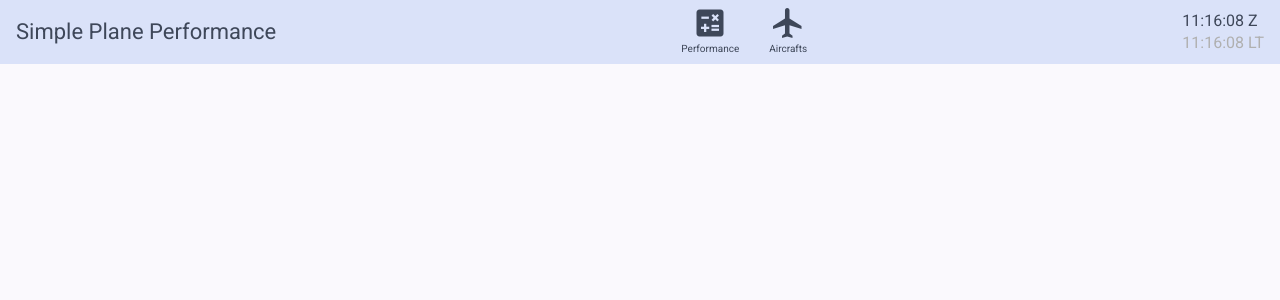
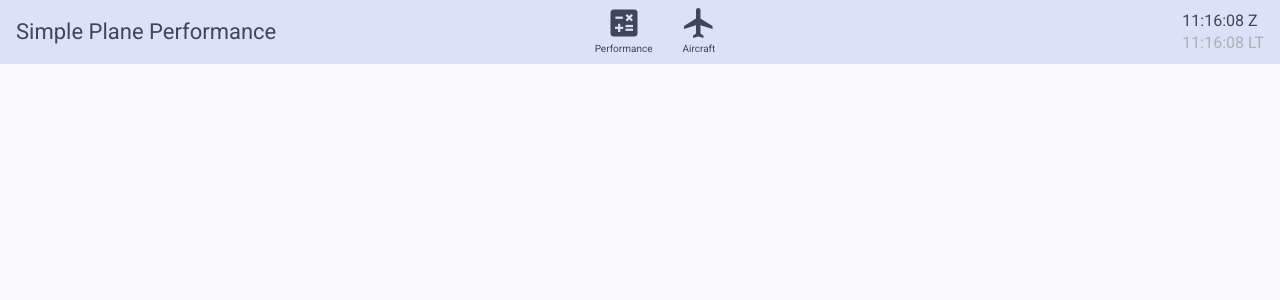
Before and after one commit to Okan1701/SimplePlanePerformance, an Angular app in the folder src/SimplePlanePerformance.Client/: page / in a window 1280 px wide. Shown: the top 300 px of the page. Built offline with nearby package versions, Linux system fonts and the light colour scheme.

Commit message:
Centers navigation buttons on navbar

```diff
--- a/src/SimplePlanePerformance.Client/src/app/app.component.html
+++ b/src/SimplePlanePerformance.Client/src/app/app.component.html
@@ -1,20 +1,4 @@
-<mat-toolbar color="primary" class="mat-toolbar">
-	<span>Simple Plane Performance</span>
-	<div class="toolbar">
-		<div class="toolbar-button" routerLink="/calculate" routerLinkActive="toolbar-button-active">
-			<mat-icon>calculate</mat-icon>
-			<span>Performance</span>
-		</div>
-		<div class="toolbar-button" routerLink="/aircraft" routerLinkActive="toolbar-button-active">
-			<mat-icon>flight</mat-icon>
-			<span>Aircrafts</span>
-		</div>
-	</div>
-	<div class="time">
-		<span>{{ zuluTimeString }}</span>
-		<span>{{ localTimeString }}</span>
-	</div>
-</mat-toolbar>
+<app-navbar></app-navbar>
 <div class="router-content">
 	<div [ngClass]="{ 'status-margin': (loadingStatus$ | async) !== Status.Success }">
 		<app-status [status]="loadingStatus$ | async" ></app-status>
--- a/src/SimplePlanePerformance.Client/src/app/app.component.scss
+++ b/src/SimplePlanePerformance.Client/src/app/app.component.scss
@@ -1,45 +1,3 @@
-.mat-toolbar {
-  display: flex;
-  justify-content: space-between;
-}
-
-.toolbar {
-  display: flex;
-  gap: 30px;
-  margin-left: 30px;
-  justify-content: end;
-}
-
-.toolbar-button {
-  display: flex;
-  flex-direction: column;
-  font-size: 10px;
-  align-items: center;
-  position: relative;
-  top: 5px;
-  justify-self: end;
-}
-
-.toolbar-gap {
-  flex: 1;
-  max-width: 400px;
-}
-
-.toolbar-button:hover {
-  cursor: pointer;
-  color: aliceblue;
-}
-
-.toolbar-button-active {
-  border-bottom: 3px solid var(--mat-sys-primary);
-}
-
-.toolbar-button > mat-icon {
-  transform: scale(1.5);
-  margin-left: auto;
-  margin-right: auto;
-}
-
 .router-content {
   margin-top: 30px;
   padding: 10px;
--- a/src/SimplePlanePerformance.Client/src/app/app.component.ts
+++ b/src/SimplePlanePerformance.Client/src/app/app.component.ts
@@ -1,24 +1,21 @@
 import { Component } from '@angular/core';
-import { RouterLink, RouterLinkActive, RouterOutlet } from '@angular/router';
-import { MatToolbar } from '@angular/material/toolbar';
+import { RouterOutlet } from '@angular/router';
 import { MatIconModule } from '@angular/material/icon';
 import { MatButtonModule } from '@angular/material/button';
-import { interval, Observable, startWith } from 'rxjs';
-import { takeUntilDestroyed } from '@angular/core/rxjs-interop';
+import { Observable } from 'rxjs';
 import { LoadingService } from './shared/services/loading.service';
 import { Status } from './shared/enums/status.enum';
 import { StatusComponent } from './shared/components/status/status.component';
 import { CommonModule } from '@angular/common';
+import { NavbarComponent } from './shared/components/navbar/navbar.component';
 
 @Component({
 	selector: 'app-root',
-	imports: [CommonModule, RouterOutlet, MatToolbar, MatIconModule, MatButtonModule, RouterLink, RouterLinkActive, StatusComponent],
+	imports: [CommonModule, RouterOutlet, MatIconModule, MatButtonModule, StatusComponent, NavbarComponent],
 	templateUrl: './app.component.html',
 	styleUrl: './app.component.scss'
 })
 export class AppComponent {
-	protected localTimeString = "";
-	protected zuluTimeString = "";
 	protected readonly Status = Status;
 
 	protected get loadingStatus$(): Observable<Status> {
@@ -26,10 +23,5 @@ export class AppComponent {
 	}
 
 	constructor(private loadingService: LoadingService) {
-		interval(1000).pipe(takeUntilDestroyed(), startWith(0)).subscribe(() => {
-			let localDate = new Date();
-			this.localTimeString = `${String(localDate.getHours()).padStart(2, "0")}:${String(localDate.getMinutes()).padStart(2, "0")}:${String(localDate.getSeconds()).padStart(2, "0")} LT`;
-			this.zuluTimeString = `${String(localDate.getUTCHours()).padStart(2, "0")}:${String(localDate.getUTCMinutes()).padStart(2, "0")}:${String(localDate.getUTCSeconds()).padStart(2, "0")} Z`;
-		});
 	}
 }
--- /dev/null
+++ b/src/SimplePlanePerformance.Client/src/app/shared/components/navbar/navbar.component.html
@@ -0,0 +1,19 @@
+<mat-toolbar color="primary" class="mat-toolbar">
+	<span>Simple Plane Performance</span>
+	<div class="overlay">
+		<div class="toolbar">
+			<div class="toolbar-button" routerLink="/calculate" routerLinkActive="toolbar-button-active">
+				<mat-icon>calculate</mat-icon>
+				<span>Performance</span>
+			</div>
+			<div class="toolbar-button" routerLink="/aircraft" routerLinkActive="toolbar-button-active">
+				<mat-icon>flight</mat-icon>
+				<span>Aircraft</span>
+			</div>
+		</div>
+	</div>
+	<div class="time">
+		<span>{{ zuluTimeString }}</span>
+		<span>{{ localTimeString }}</span>
+	</div>
+</mat-toolbar>
--- /dev/null
+++ b/src/SimplePlanePerformance.Client/src/app/shared/components/navbar/navbar.component.scss
@@ -0,0 +1,72 @@
+.mat-toolbar {
+	display: flex;
+	justify-content: space-between;
+}
+
+.overlay {
+	position: absolute;
+	top: 0;
+	left: 0;
+	width: 100%;
+	height: 64px;
+}
+
+.toolbar {
+	display: flex;
+	gap: 30px;
+	margin-left: 30px;
+	justify-content: center;
+	align-items: center;
+	height: 100%;
+}
+
+.toolbar-button {
+	display: flex;
+	flex-direction: column;
+	font-size: 10px;
+	align-items: center;
+	position: relative;
+	top: 5px;
+	justify-self: end;
+}
+
+.toolbar-gap {
+	flex: 1;
+	max-width: 400px;
+}
+
+.toolbar-button:hover {
+	cursor: pointer;
+	color: aliceblue;
+}
+
+.toolbar-button-active {
+	transition-duration:  0.25s;
+	border-bottom: 3px solid var(--mat-sys-primary);
+}
+
+.toolbar-button > mat-icon {
+	transform: scale(1.5);
+	margin-left: auto;
+	margin-right: auto;
+}
+
+.router-content {
+	margin-top: 30px;
+	padding: 10px;
+	max-width: 1500px;
+	margin-left: auto;
+	margin-right: auto;
+}
+
+.time {
+	font: 500 14px/22px Roboto, sans-serif;
+	display: flex;
+	flex-direction: column;
+	font-size: 16px;
+	font-weight: normal;
+}
+
+.time > span:last-child {
+	color: #b0b0b0;
+}
--- /dev/null
+++ b/src/SimplePlanePerformance.Client/src/app/shared/components/navbar/navbar.component.ts
@@ -0,0 +1,30 @@
+import { Component } from '@angular/core';
+import { MatToolbarModule } from "@angular/material/toolbar";
+import { RouterLink, RouterLinkActive } from "@angular/router";
+import { MatIconModule } from '@angular/material/icon';
+import { interval, startWith } from 'rxjs';
+import { takeUntilDestroyed } from '@angular/core/rxjs-interop';
+
+@Component({
+  selector: 'app-navbar',
+    imports: [
+        MatIconModule,
+        MatToolbarModule,
+        RouterLink,
+        RouterLinkActive
+    ],
+  templateUrl: './navbar.component.html',
+  styleUrl: './navbar.component.scss'
+})
+export class NavbarComponent {
+	protected localTimeString = "";
+	protected zuluTimeString = "";
+
+	constructor() {
+		interval(1000).pipe(takeUntilDestroyed(), startWith(0)).subscribe(() => {
+			let localDate = new Date();
+			this.localTimeString = `${String(localDate.getHours()).padStart(2, "0")}:${String(localDate.getMinutes()).padStart(2, "0")}:${String(localDate.getSeconds()).padStart(2, "0")} LT`;
+			this.zuluTimeString = `${String(localDate.getUTCHours()).padStart(2, "0")}:${String(localDate.getUTCMinutes()).padStart(2, "0")}:${String(localDate.getUTCSeconds()).padStart(2, "0")} Z`;
+		});
+	}
+}
```
Also changed, not shown: 1 other file (tests, documents, lock files or other folders).
